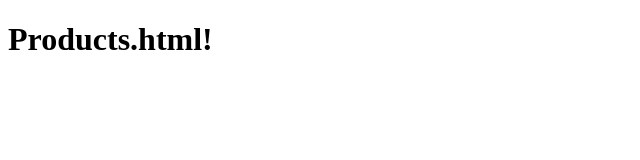
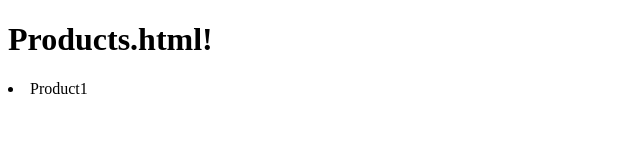
Before and after one commit to plizeee/GitBranches, a plain HTML site: page products.html in a window 1280 px wide. Shown: the full height of the page, 0-640 px from the left. Drawn offline with Linux system fonts and the light colour scheme.

Commit message:
added first product to products.html

```diff
--- a/products.html
+++ b/products.html
@@ -5,5 +5,6 @@
     </head>
     <body>
         <h1>Products.html!</h1>
+        <li>Product1</li>
     </body>
 </html>
```
